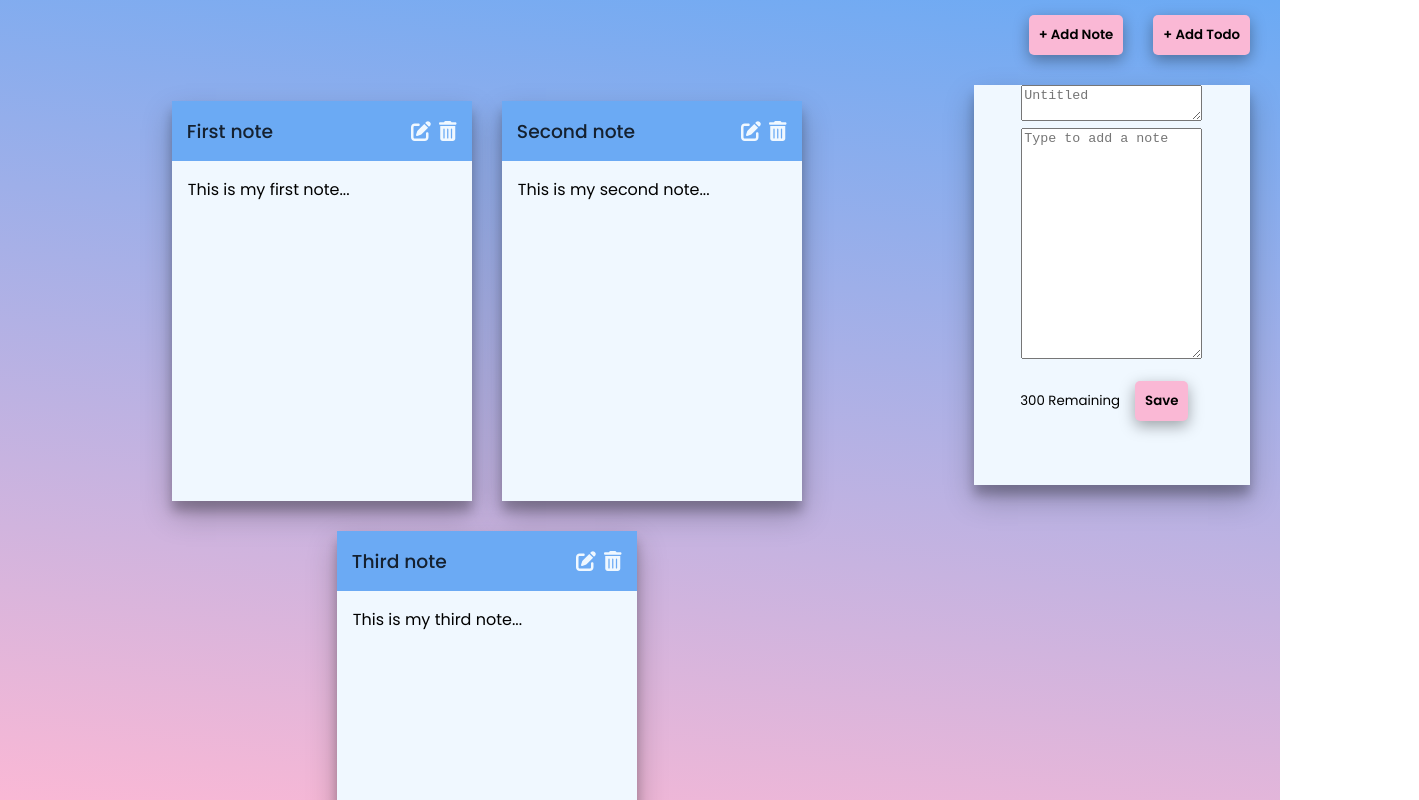
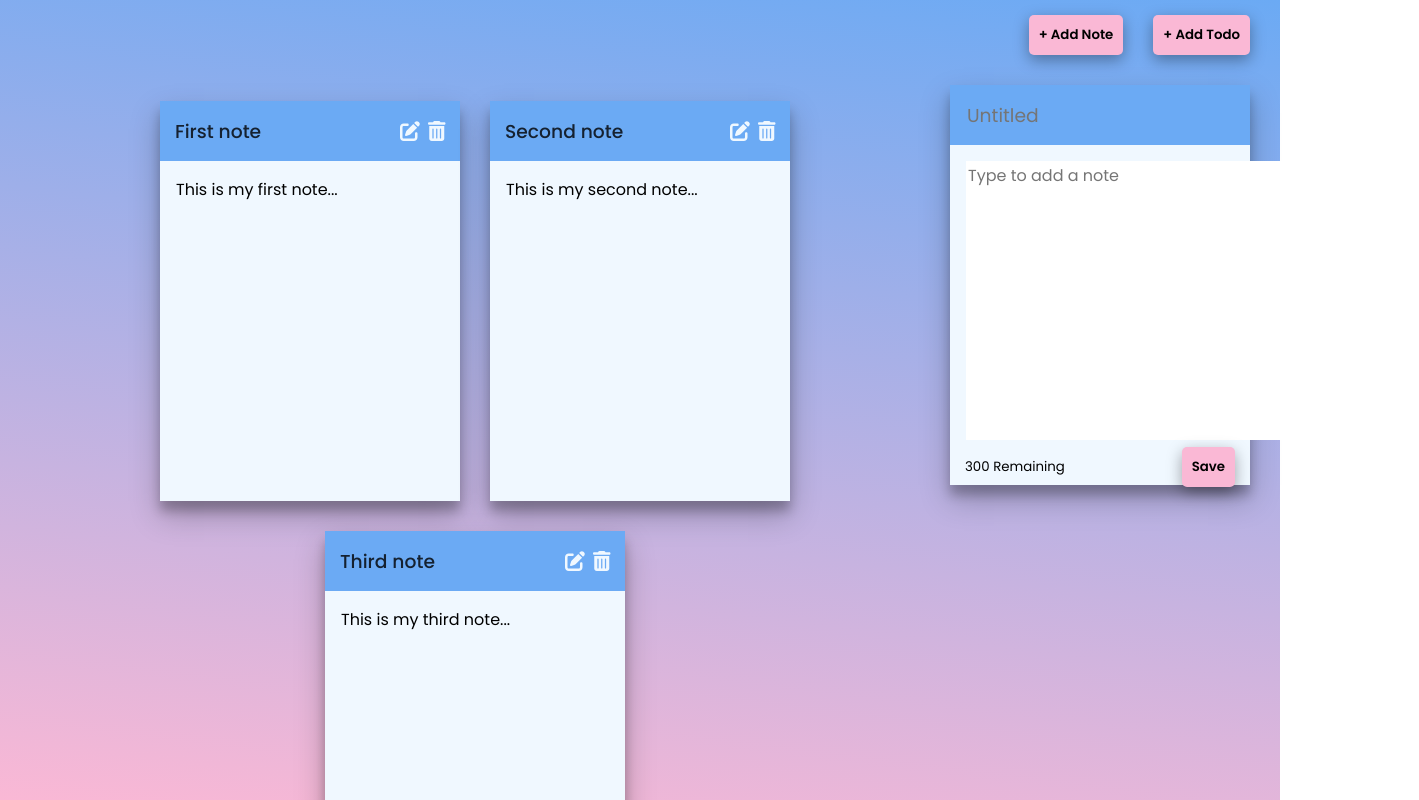
Before and after one commit to marijahavaic/notes-todo-app, a React (Create React App) app: page / in a window 1280 px wide. Shown: the top 800 px of the page, 1419 px wide, since content can reach past the window. Built offline with nearby package versions, Linux system fonts and the light colour scheme.

Commit message:
Style textareas

```diff
--- a/src/Components/AddNote.js
+++ b/src/Components/AddNote.js
@@ -3,21 +3,21 @@ import '../Style/Note.css'
 const AddNote = () => {
     return(
         <div className="Note">
-            <div className='Note-header'>
+            <div className='Header'>
                 <textarea
-                    rows={2}
-                    cols={20}
+                    rows={1}
+                    cols={31}
                     placeholder="Untitled"
                 ></textarea>
             </div>
-            <div className='Note-text'>
+            <div className='Body'>
                 <textarea
-                    rows={15}
-                    cols={20}
+                    rows={11}
+                    cols={31}
                     placeholder="Type to add a note"
                 ></textarea>
             </div>
-            <div className='Note-footer'>
+            <div className='Footer'>
                 <small>300 Remaining</small>
                 <button className='save'>Save</button>
             </div>
--- a/src/Style/Note.css
+++ b/src/Style/Note.css
@@ -8,6 +8,18 @@
     font-family: 'Poppins', sans-serif;
 }
 
+textarea {
+    border: none;
+    resize: none;
+    font-family: inherit;
+    font-size: inherit;
+}
+
+textarea:placeholder-shown {
+    font-family: 'Poppins', sans-serif;
+    font-size: 16px;
+}
+
 .Note .Header {
     height: 30px;
     background-color: rgba(107,170,244,1);
@@ -16,6 +28,11 @@
     display: flex;
     justify-content: space-between;
     align-items: center;
+}
+
+.Note .Header textarea {
+    background-color: rgba(107,170,244,1);
+    font-size: 18.72px;
 }
 
 .Note .Header h3 {
@@ -48,3 +65,19 @@
     margin: 0 16px;
     text-align: justify;
 }
+
+.Note .Body textarea {
+    margin: 16px 0 0 0;
+    text-align: justify;
+}
+
+.Note .Footer {
+    margin: 0 15px;
+    display: flex;
+    align-items: center;
+    justify-content: space-between;
+}
+
+.Note .Footer button {
+    margin: 0;
+}
```
